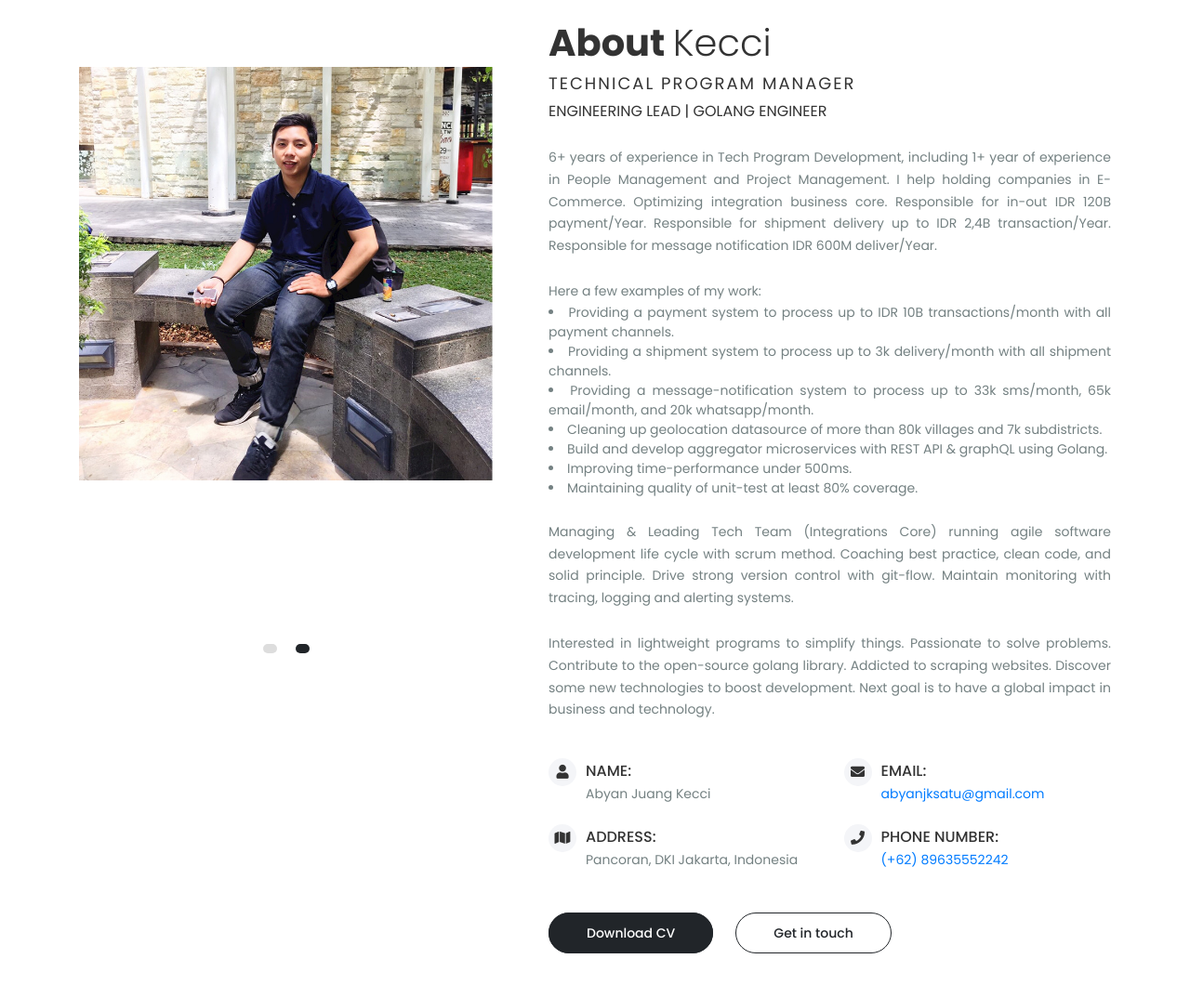
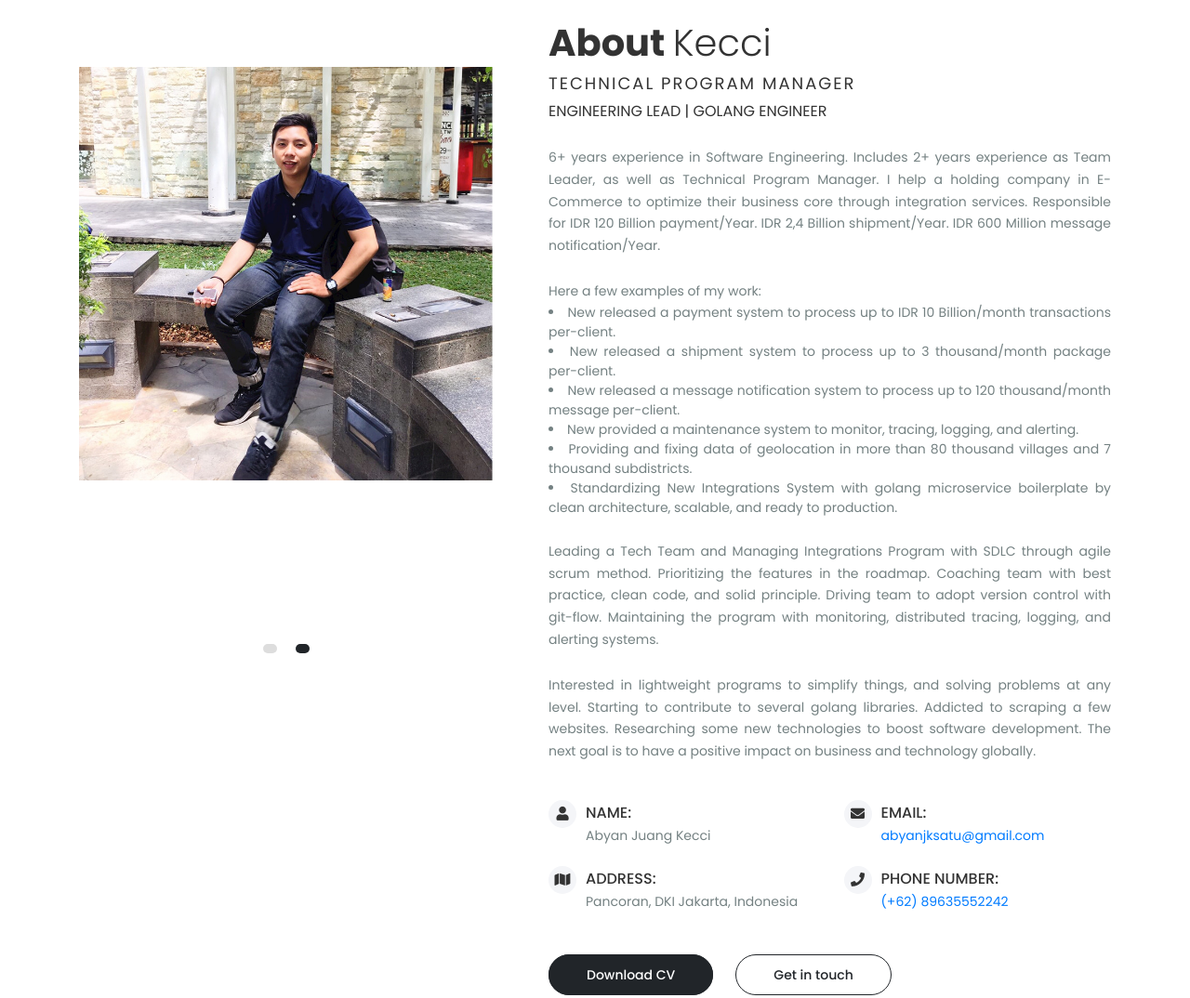
Before and after one commit to kecci/kecci.github.io, a plain HTML site: page index.html in a window 1280 px wide. Shown: the part 700-1774 px from the top of the page at 93% size. Drawn offline with Linux system fonts and the light colour scheme.

Commit message:
update profile

```diff
--- a/index.html
+++ b/index.html
@@ -78,9 +78,11 @@
 					<li class="nav-item">
 						<a class="nav-link" href="#contact">Contact</a>
 					</li>
+					<li class="nav-item">
+						<a class="nav-link" href="https://kecci.github.io/papers">Papers</a>
+					</li>
 				</ul>
 			</div>
-			<a class="navbar-button button button4" href="https://kecci.github.io/notes">Notes</a>
 		</div>
 	</nav>
 	<!-- End Navbar -->
@@ -162,28 +164,27 @@
 						</div>
 						<div class="about-us-explanation">
 							<p>
-								6+ years of experience in Tech Program Development, including 1+ year of experience in People Management and Project Management. I help holding companies in E-Commerce. Optimizing integration business core. Responsible for in-out IDR 120B payment/Year. Responsible for shipment delivery up to IDR 2,4B transaction/Year. Responsible for message notification IDR 600M deliver/Year.
+								6+ years experience in Software Engineering. Includes 2+ years experience as Team Leader, as well as Technical Program Manager. I help a holding company in E-Commerce to optimize their business core through integration services. Responsible for IDR 120 Billion payment/Year. IDR 2,4 Billion shipment/Year. IDR 600 Million message notification/Year.
 							</p>
 
 							<p>
 								Here a few examples of my work:
 							</p>
 							<ul>
-								<li>Providing a payment system to process up to IDR 10B transactions/month with all payment channels.</li>
-								<li>Providing a shipment system to process up to 3k delivery/month with all shipment channels.</li>
-								<li>Providing a message-notification system to process up to 33k sms/month, 65k email/month, and 20k whatsapp/month.</li>
-								<li>Cleaning up geolocation datasource of more than 80k villages and 7k subdistricts.</li>
-								<li>Build and develop aggregator microservices with REST API & graphQL using Golang.</li>
-								<li>Improving time-performance under 500ms.</li>
-								<li>Maintaining quality of unit-test at least 80% coverage.</li>
+								<li>New released a payment system to process up to IDR 10 Billion/month transactions per-client.</li>
+								<li>New released a shipment system to process up to 3 thousand/month package per-client.</li>
+								<li>New released a message notification system to process up to 120 thousand/month message per-client.</li>
+								<li>New provided a maintenance system to monitor, tracing, logging, and alerting.</li>
+								<li>Providing and fixing data of geolocation in more than 80 thousand villages and 7 thousand subdistricts.</li>
+								<li>Standardizing New Integrations System with golang microservice boilerplate by clean architecture, scalable, and ready to production.</li>
 							</ul>
 
 							<p>
-								Managing & Leading Tech Team (Integrations Core) running agile software development life cycle with scrum method. Coaching best practice, clean code, and solid principle. Drive strong version control with git-flow. Maintain monitoring with tracing, logging and alerting systems.
+								Leading a Tech Team and Managing Integrations Program with SDLC through agile scrum method. Prioritizing the features in the roadmap. Coaching team with best practice, clean code, and solid principle. Driving team to adopt version control with git-flow. Maintaining the program with monitoring, distributed tracing, logging, and alerting systems.
 							</p>
 
 							<p>
-								Interested in lightweight programs to simplify things. Passionate to solve problems. Contribute to the open-source golang library. Addicted to scraping websites. Discover some new technologies to boost development. Next goal is to have a global impact in business and technology.
+								Interested in lightweight programs to simplify things, and solving problems at any level. Starting to contribute to several golang libraries. Addicted to scraping a few websites. Researching some new technologies to boost software development. The next goal is to have a positive impact on business and technology globally.
 							</p>
 						</div>
 
```
